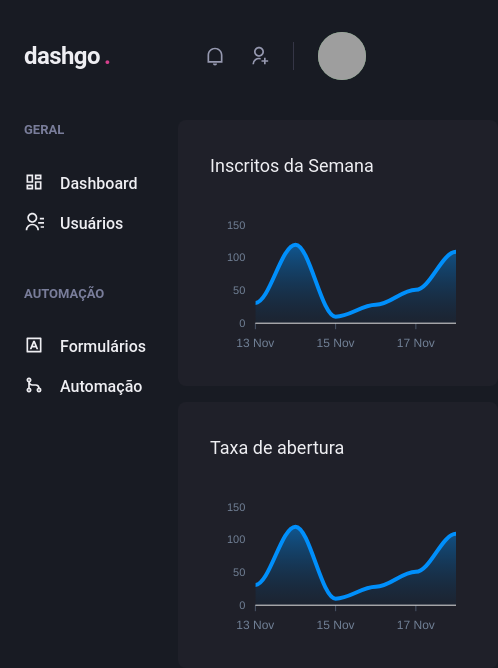
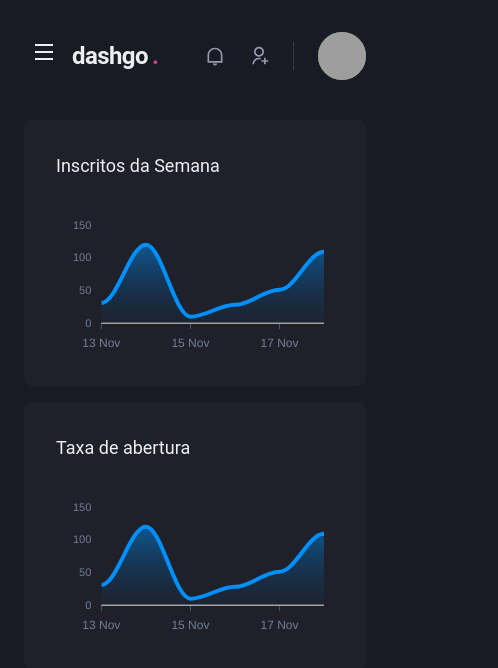
Before and after one commit to mardsonferreira/dashgo, a Next.js app: page /dashboard in a window 390 px wide. Shown: the top 668 px of the page, 498 px wide, since content can reach past the window. Built offline with nearby package versions, Linux system fonts and the light colour scheme; grey boxes are pictures that could not be loaded.

Commit message:
Responsive sidebar

```diff
--- a/src/components/Header/index.tsx
+++ b/src/components/Header/index.tsx
@@ -1,4 +1,7 @@
-import { Flex, useBreakpointValue } from "@chakra-ui/react";
+import { Flex, useBreakpointValue, IconButton, Icon } from "@chakra-ui/react";
+import { RiMenuLine } from "react-icons/ri";
+
+import { useSidebarDrawer } from "../../contexts/SidebarDrawerContext";
 
 import { Logo } from "./Logo";
 import { NotificationNav } from "./NotificationNav";
@@ -6,6 +9,8 @@
 import { SearchBox } from "./SearchBox";
 
 export function Header() {
+    const { onOpen } = useSidebarDrawer();
+
     const isWideVersion = useBreakpointValue({
         base: false,
         lg: true,
@@ -22,6 +27,16 @@
             align="center"
             px="6"
         >
+            {!isWideVersion && (
+                <IconButton
+                    aria-label="Open navigation"
+                    icon={<Icon as={RiMenuLine} />}
+                    fontSize="24"
+                    variant="unstyled"
+                    onClick={onOpen}
+                    mr="2"
+                />
+            )}
             <Logo />
 
             {isWideVersion && <SearchBox />}
--- /dev/null
+++ b/src/components/Sidebar/SidebarNav.tsx
@@ -0,0 +1,26 @@
+import { Stack } from "@chakra-ui/react";
+import {
+    RiContactsLine,
+    RiDashboardLine,
+    RiGitMergeLine,
+    RiInputMethodLine,
+} from "react-icons/ri";
+
+import { NavSection } from "./NavSection";
+import { NavLink } from "./NavLink";
+
+export function SidebarNav() {
+    return (
+        <Stack spacing="12" align="flex-start">
+            <NavSection title="GERAL">
+                <NavLink icon={RiDashboardLine}>Dashboard</NavLink>
+                <NavLink icon={RiContactsLine}>Usuários</NavLink>
+            </NavSection>
+
+            <NavSection title="AUTOMAÇÃO">
+                <NavLink icon={RiInputMethodLine}>Formulários</NavLink>
+                <NavLink icon={RiGitMergeLine}>Automação</NavLink>
+            </NavSection>
+        </Stack>
+    );
+}
--- a/src/components/Sidebar/index.tsx
+++ b/src/components/Sidebar/index.tsx
@@ -1,28 +1,45 @@
-import { Box, Stack, Text, Link, Icon } from "@chakra-ui/react";
 import {
-    RiContactsLine,
-    RiDashboardLine,
-    RiGitMergeLine,
-    RiInputMethodLine,
-} from "react-icons/ri";
+    Box,
+    Drawer,
+    DrawerOverlay,
+    DrawerContent,
+    DrawerCloseButton,
+    DrawerHeader,
+    DrawerBody,
+    useBreakpointValue,
+} from "@chakra-ui/react";
+import { useSidebarDrawer } from "../../contexts/SidebarDrawerContext";
 
-import { NavSection } from "./NavSection";
-import { NavLink } from "./NavLink";
+import { SidebarNav } from "./SidebarNav";
 
 export function Sidebar() {
+    const { isOpen, onClose } = useSidebarDrawer();
+
+    const isDrawerSidebar = useBreakpointValue({
+        base: true,
+        lg: false,
+    });
+
+    if (isDrawerSidebar) {
+        return (
+            <Drawer isOpen={isOpen} placement="left" onClose={onClose}>
+                <DrawerOverlay>
+                    <DrawerContent bg="gray.800" p="4">
+                        <DrawerCloseButton mt="6" />
+                        <DrawerHeader>Navegação</DrawerHeader>
+
+                        <DrawerBody>
+                            <SidebarNav />
+                        </DrawerBody>
+                    </DrawerContent>
+                </DrawerOverlay>
+            </Drawer>
+        );
+    }
+
     return (
         <Box as="aside" w="64" mr="8">
-            <Stack spacing="12" align="flex-start">
-                <NavSection title="GERAL">
-                    <NavLink icon={RiDashboardLine}>Dashboard</NavLink>
-                    <NavLink icon={RiContactsLine}>Usuários</NavLink>
-                </NavSection>
-
-                <NavSection title="AUTOMAÇÃO">
-                    <NavLink icon={RiInputMethodLine}>Formulários</NavLink>
-                    <NavLink icon={RiGitMergeLine}>Automação</NavLink>
-                </NavSection>
-            </Stack>
+            <SidebarNav />
         </Box>
     );
 }
--- /dev/null
+++ b/src/contexts/SidebarDrawerContext.tsx
@@ -0,0 +1,30 @@
+import { useDisclosure, UseDisclosureReturn } from "@chakra-ui/react";
+import { createContext, ReactNode, useContext, useEffect } from "react";
+import { useRouter } from "next/router";
+
+interface SidebarDrawerProviderProps {
+    children: ReactNode;
+}
+
+type sidebarDrawerContextData = UseDisclosureReturn;
+
+const SidebarDrawerContext = createContext({} as sidebarDrawerContextData);
+
+export function SidebarDrawerProvider({
+    children,
+}: SidebarDrawerProviderProps) {
+    const disclosure = useDisclosure();
+    const router = useRouter();
+
+    useEffect(() => {
+        disclosure.onClose();
+    }, [router.asPath]);
+
+    return (
+        <SidebarDrawerContext.Provider value={disclosure}>
+            {children}
+        </SidebarDrawerContext.Provider>
+    );
+}
+
+export const useSidebarDrawer = () => useContext(SidebarDrawerContext);
--- a/src/pages/_app.tsx
+++ b/src/pages/_app.tsx
@@ -2,11 +2,14 @@
 import { ChakraProvider } from "@chakra-ui/react";
 
 import { theme } from "../styles/theme";
+import { SidebarDrawerProvider } from "../contexts/SidebarDrawerContext";
 
 function MyApp({ Component, pageProps }: AppProps) {
     return (
         <ChakraProvider theme={theme}>
-            <Component {...pageProps} />
+            <SidebarDrawerProvider>
+                <Component {...pageProps} />
+            </SidebarDrawerProvider>
         </ChakraProvider>
     );
 }
```
